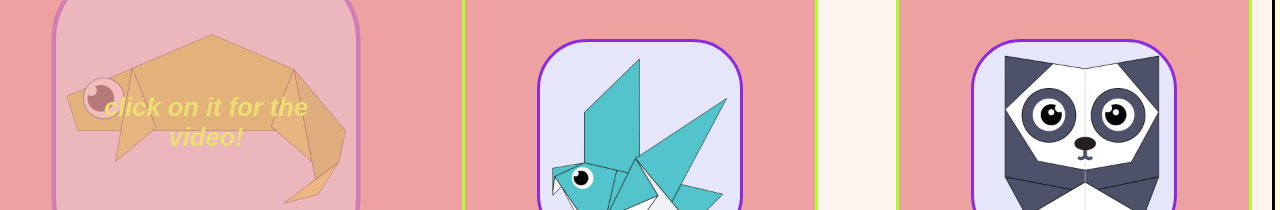
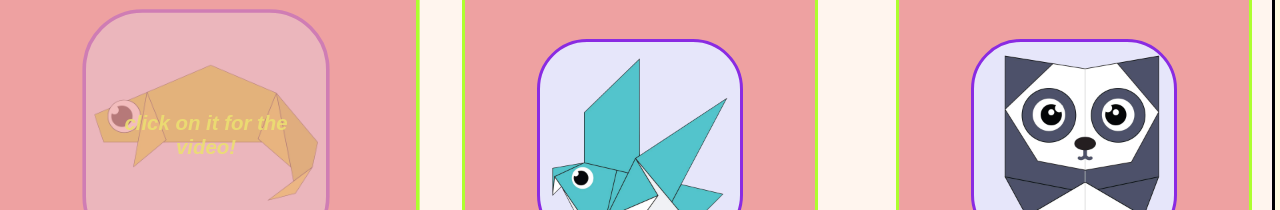
Before and after one commit to Paranjay-Sharma/OrigamiWebsite, a plain HTML site: page index.html in a window 1280 px wide. In both pictures the pointer is over the element 206 px from the left and 965 px from the top of the page. Shown: the part 778-988 px from the top of the page. Drawn offline with Linux system fonts and the light colour scheme.

Commit message:
Update style.css

```diff
--- a/style.css
+++ b/style.css
@@ -60,13 +60,13 @@ a:visited{
     color:darkcyan;
 }
 .class:hover{
-    transform: scale(1.5);
+    transform: scale(1.2);
 }
 .class:hover img{
     opacity:0.3;
 }
 .class:hover p{
-    opacity:1;
+    opacity:0.9;
 }
 .class{
     position:relative;
```
